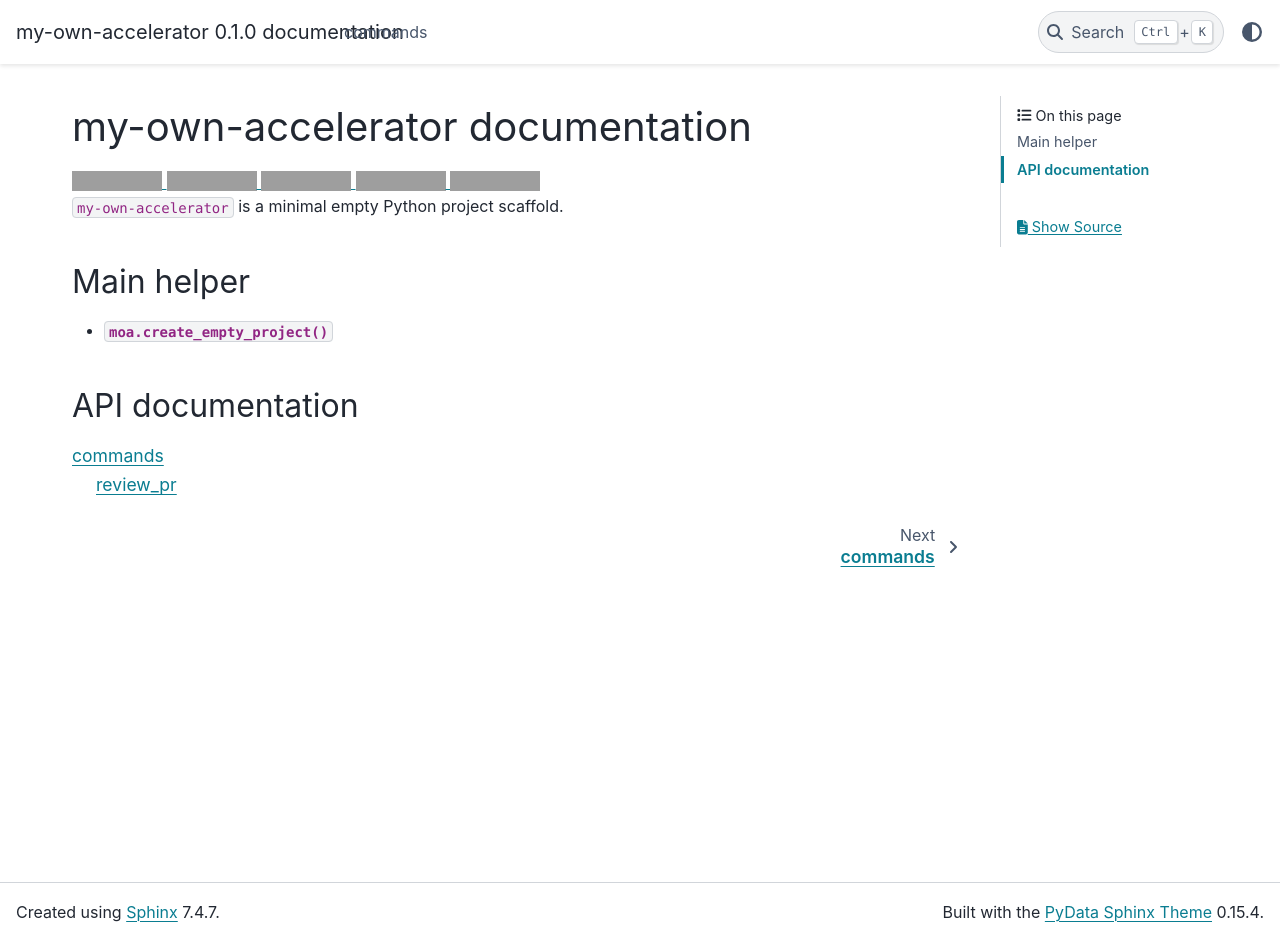
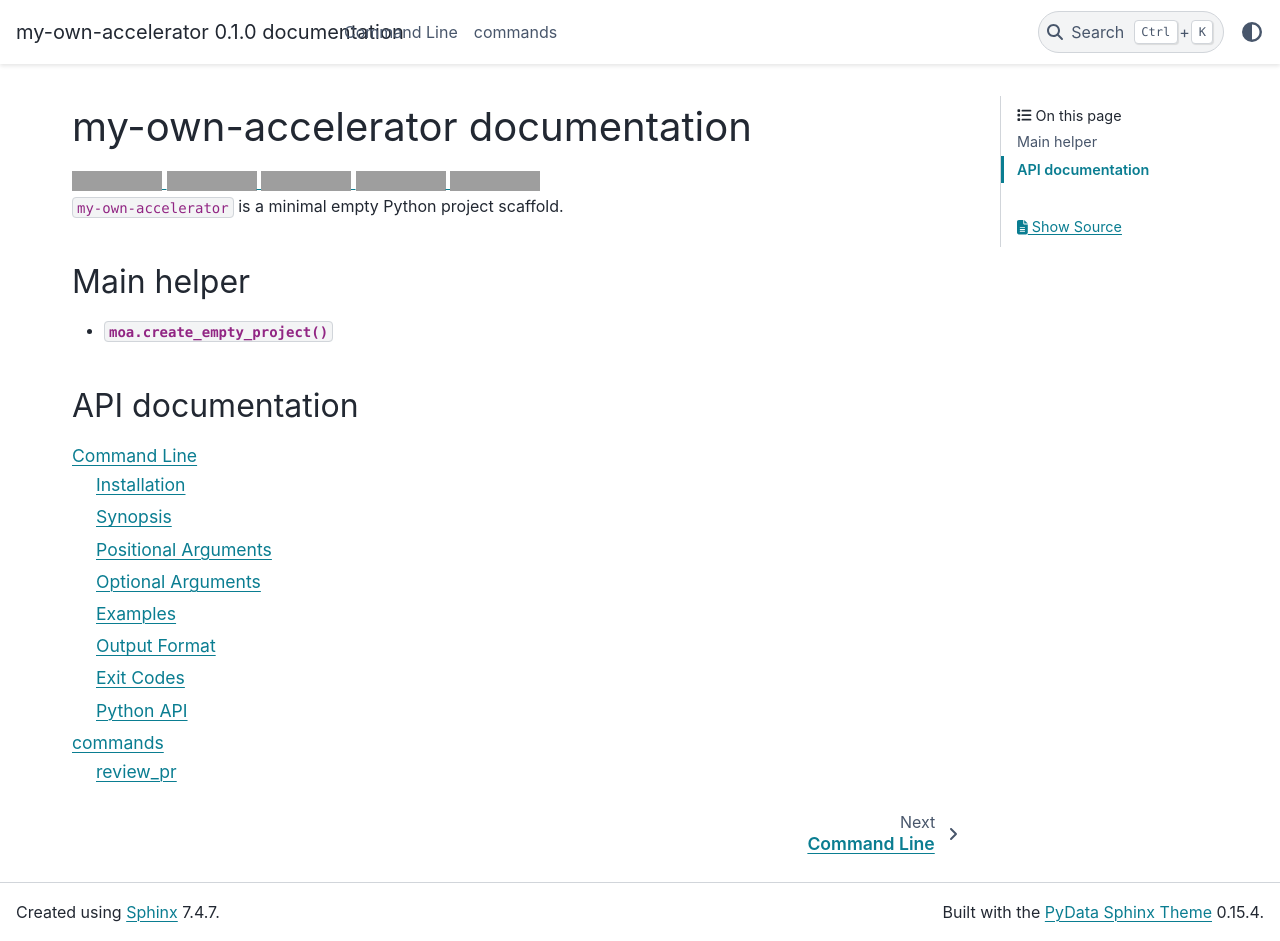
Before and after one commit to xadupre/my-own-accelerator, a Sphinx documentation site: the page built from docs/index.rst, in a window 1280 px wide and 941 px high. Built offline with Sphinx 7.4.7 and the PyData theme 0.15.4, drawn with Linux system fonts in a browser that asks for light colours; part of the change alters nothing that is shown; grey boxes are pictures that could not be loaded.

Commit message:
Add command line documentation page for review-pr
Agent-Logs-Url: https://github.com/xadupre/my-own-accelerator/sessions/68311846-6e62-4353-bf75-09613e11c145

Co-authored-by: xadupre <22452781+xadupre@users.noreply.github.com>

```diff
--- /dev/null
+++ b/docs/command_line.rst
@@ -0,0 +1,144 @@
+Command Line
+============
+
+The ``my-own-accelerator`` package exposes a ``review-pr`` command that
+fetches information about a GitHub pull request and prints a Markdown
+summary to standard output.
+
+Installation
+------------
+
+Install the package (preferably in a virtual environment) to make the
+command available::
+
+    pip install my-own-accelerator
+
+After installation the ``review-pr`` command is available on the path.
+
+Synopsis
+--------
+
+.. code-block:: text
+
+    review-pr [--token TOKEN] [--api-url URL] owner repo pull_request
+
+Positional Arguments
+--------------------
+
+``owner``
+    GitHub user or organisation that owns the repository
+    (e.g. ``xadupre``).
+
+``repo``
+    Name of the GitHub repository (e.g. ``my-own-accelerator``).
+
+``pull_request``
+    Integer number of the pull request to review (e.g. ``42``).
+
+Optional Arguments
+------------------
+
+``--token TOKEN``
+    GitHub personal access token used to authenticate API requests.
+    When omitted the tool issues unauthenticated requests, which are
+    subject to lower rate limits.  For private repositories or to
+    avoid rate limiting, pass a token with at least ``repo:read``
+    scope::
+
+        review-pr --token ghp_xxxxxxxxxxxx owner repo 42
+
+``--api-url URL``
+    Base URL of the GitHub API.  Defaults to
+    ``https://api.github.com``.  Override this when working against a
+    GitHub Enterprise instance::
+
+        review-pr --api-url https://github.example.com/api/v3 owner repo 42
+
+``-h``, ``--help``
+    Print a short help message and exit.
+
+Examples
+--------
+
+Review a public pull request without authentication::
+
+    review-pr xadupre my-own-accelerator 1
+
+Review a pull request and save the output to a file::
+
+    review-pr xadupre my-own-accelerator 1 > review.md
+
+Authenticate with a personal access token (recommended for private
+repositories or to increase the API rate limit)::
+
+    review-pr --token "$GITHUB_TOKEN" xadupre my-own-accelerator 1
+
+Review a pull request on a GitHub Enterprise server::
+
+    review-pr \
+        --api-url https://github.example.com/api/v3 \
+        --token "$GHE_TOKEN" \
+        myorg myrepo 7
+
+Output Format
+-------------
+
+The command prints a Markdown document to standard output.  The document
+contains three sections:
+
+* **Summary** – title, state, author, URL, number of changed files,
+  and total additions/deletions.
+* **Description** – the body text of the pull request.
+* **Changed Files** – list of every file touched by the pull request
+  together with the number of added and deleted lines.
+
+Example output (values are illustrative)::
+
+    # Pull Request Review
+
+    ## Summary
+    - **Title:** Fix typo in README
+    - **State:** open
+    - **Author:** octocat
+    - **URL:** https://github.com/owner/repo/pull/42
+    - **Files changed:** 2
+    - **Additions/Deletions:** +10 / -3
+
+    ## Description
+    Fixes a typo in the README introduction paragraph.
+
+    ## Changed Files
+    - `README.md` (+10/-3)
+    - `docs/index.rst` (+1/-0)
+
+Exit Codes
+----------
+
+``0``
+    The pull request was retrieved and the Markdown summary was printed
+    successfully.
+
+``1``
+    An error occurred (network failure, invalid PR number, or
+    authentication problem).  A human-readable message is printed to
+    standard error.
+
+Python API
+----------
+
+The command can also be invoked programmatically:
+
+.. code-block:: python
+
+    from moa.commands.review_pr import review_pull_request
+
+    markdown = review_pull_request(
+        owner="xadupre",
+        repo="my-own-accelerator",
+        pull_request=1,
+        token="ghp_xxxxxxxxxxxx",   # optional
+        api_url="https://api.github.com",  # optional
+    )
+    print(markdown)
+
+See the :mod:`moa.commands.review_pr` API reference for full details.
--- a/docs/index.rst
+++ b/docs/index.rst
@@ -29,4 +29,5 @@ API documentation
 .. toctree::
     :maxdepth: 2
 
+    command_line
     commands/index
```
